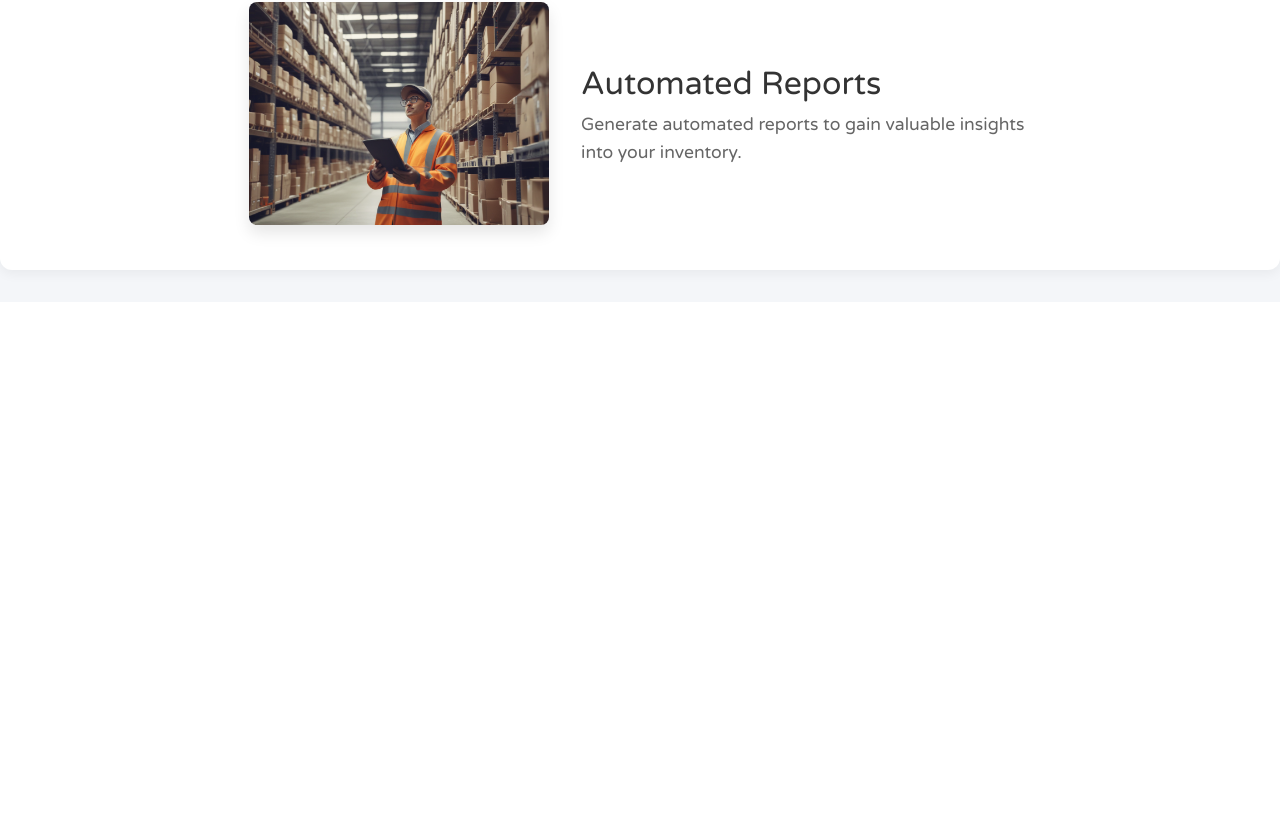
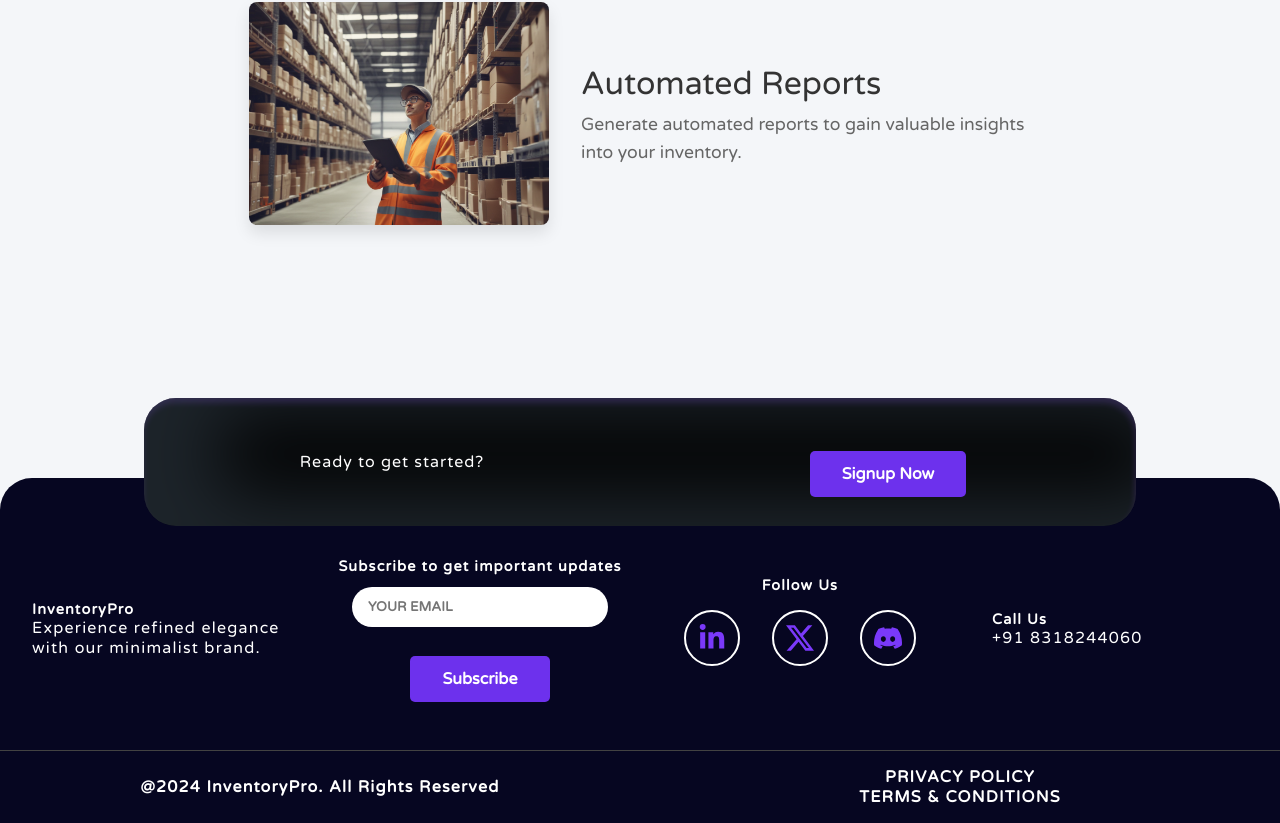
Before and after one commit to mohitsinghgarry/Frontend_Inventory_Managment, a React (Create React App) app: page / in a window 1280 px wide. Shown: the part 1159-1982 px from the top of the page. Before the commit the page ends 1461 px from the top, so only its background shows below. Built offline with nearby package versions, Linux system fonts and the light colour scheme; no server answers.

Commit message:
added footer

```diff
--- a/src/App.js
+++ b/src/App.js
@@ -30,6 +30,7 @@ import { OrdersProvider } from "./ContextApi/OrderContext";
 import ProtectedRoute from "./ProtectedRoute"; // Import the ProtectedRoute component
 import Account from "./CustomerPages/Account";
 import { CountsProvider } from "./ContextApi/CountsContext";
+import { Footer } from "./Login _signup_pages/Footer";
 
 const App = () => {
   return (
--- /dev/null
+++ b/src/Login _signup_pages/Footer.js
@@ -0,0 +1,97 @@
+import React, { useState } from 'react';
+import { useNavigate } from 'react-router-dom';
+import '../Login_signup_css/Footer.scss';
+import { FaLinkedinIn } from "react-icons/fa6";
+import { BsTwitterX } from "react-icons/bs";
+import { SiDiscord } from "react-icons/si";
+
+export const Footer = () => {
+  const navigate = useNavigate();
+  const [email, setEmail] = useState('');
+  const [message, setMessage] = useState('');
+
+  const clickHandler = () => {
+    navigate('/ContactUs');
+  };
+
+  const handleSubscribe = (e) => {
+    e.preventDefault();
+
+    // Email validation regex
+    const emailRegex = /^[^\s@]+@[^\s@]+\.[^\s@]+$/;
+    if (!emailRegex.test(email)) {
+      setMessage('Please enter a valid email address.');
+      return;
+    }
+
+    // Simulate sending email to the backend
+    console.log(`Subscribing with email: ${email}`);
+    setMessage('Thank you for subscribing!');
+    setEmail(''); // Clear the email input
+  };
+
+  return (
+    <div className="footerr">
+      <div className="footer-content">
+        <div className="contact-short">
+          <div className="footer-text">
+            <div className='footer-text-inner'>Ready to get started?</div>
+            {/* <div className='footer-text-inner'>Talk to us today</div> */}
+          </div>
+          <div className='footer-button'>
+            {/* <div className="btn" onClick={clickHandler}>hello</div> */}
+            <button type="submit" className="hero-get-started-button" onClick={clickHandler}>Signup Now</button>
+          </div>
+        </div>
+      </div>
+      <footer className='main-footer'>
+        <div className="brand-name">
+          <div className="brand">InventoryPro</div>
+          <p>Experience refined elegance with our minimalist brand.</p>
+        </div>
+        <div className="subscribe">
+          <div className="brand">Subscribe to get important updates</div>
+          <form className='formspree' onSubmit={handleSubscribe}>
+            <input
+              className='email-box'
+              type="email"
+              placeholder='YOUR EMAIL'
+              value={email}
+              onChange={(e) => setEmail(e.target.value)}
+              required
+            />
+            <button type="submit" className="hero-get-started-button">Subscribe</button>
+          </form>
+          {message && <p className="subscribe-message">{message}</p>}
+        </div>
+        <div className="social-media">
+          <div className="brand">Follow Us</div>
+          <div className="social-icons">
+            <a href='https://www.linkedin.com/in/mohit-singh-95a883225/' className="social-icon">
+              <FaLinkedinIn size={28} color='#7a39fa' />
+            </a>
+            <a href='https://x.com/Mohit_singh_2' className="social-icon">
+              <BsTwitterX size={28} color='#7a39fa' />
+            </a>
+            <a href='#' className="social-icon">
+              <SiDiscord size={28} color='#7a39fa' />
+            </a>
+          </div>
+        </div>
+        <div className="contacting">
+          <div className="brand">Call Us</div>
+          <div className="number">+91 8318244060</div>
+        </div>
+      </footer>
+      <div className="last">
+        <div className="copyright">
+          @{new Date().getFullYear()} InventoryPro. All Rights Reserved
+        </div>
+        <div className="privacy">
+          <div>PRIVACY POLICY</div>
+          <div>TERMS & CONDITIONS</div>
+        </div>
+      </div>
+    </div>
+  );
+};
--- a/src/Login _signup_pages/LandingPage.js
+++ b/src/Login _signup_pages/LandingPage.js
@@ -6,7 +6,7 @@ import rightimg from "../images/Image 84.png";
 import leftimg from "../images/Image 85.png";
 import footerimg from "../images/Container 6.png";
 import '../Login_signup_css/LandingPage.css';
-
+import { Footer } from "./Footer";
 const LandingPage = () => {
   const navigate = useNavigate();
   const [isMenuOpen, setIsMenuOpen] = useState(false);
@@ -35,12 +35,12 @@ const LandingPage = () => {
         </div>
 
         {/* Desktop Navbar Links */}
-        <ul className={`navbar-links ${isMenuOpen ? "navbar-links-open" : ""}`}>
+        {/* <ul className={`navbar-links ${isMenuOpen ? "navbar-links-open" : ""}`}>
           <li><a href="#features" onClick={toggleMenu}>Features</a></li>
           <li><a href="#resources" onClick={toggleMenu}>Resources</a></li>
           <li><a href="#about" onClick={toggleMenu}>About Us</a></li>
           <li><a href="#contact" onClick={toggleMenu}>Contact Us</a></li>
-        </ul>
+        </ul> */}
 
         {/* Auth Buttons */}
         <div className="navbar-auth-buttons">
@@ -65,12 +65,12 @@ const LandingPage = () => {
           <span className="mobile-menu-close" onClick={toggleMenu}>
             &times;
           </span>
-          <ul className="navbar-links">
+          {/* <ul className="navbar-links">
             <li><a href="#features" onClick={toggleMenu}>Features</a></li>
             <li><a href="#resources" onClick={toggleMenu}>Resources</a></li>
             <li><a href="#about" onClick={toggleMenu}>About Us</a></li>
             <li><a href="#contact" onClick={toggleMenu}>Contact Us</a></li>
-          </ul>
+          </ul> */}
           <div className="navbar-auth-buttons">
             <button
               className="navbar-login-button"
@@ -143,6 +143,7 @@ const LandingPage = () => {
           </p>
         </div>
       </div>
+          <Footer/>
     </div>
   );
 };
--- /dev/null
+++ b/src/Login_signup_css/Footer.scss
@@ -0,0 +1,167 @@
+.footer-content{
+    margin-top: 5rem;
+    position: relative;
+    top: 3rem;
+    .contact-short{
+        display: grid;
+        grid-template-columns: repeat(2,1fr);
+        margin-left: 9rem;
+        height: 8rem;
+        // width: 100%;
+        margin-right: 9rem;
+        border-radius: 2rem;
+        box-shadow:rgba(81, 101, 120, 0.3529411765) 49px -8px 72px 28px inset, rgba(145, 81, 255, 0.2274509804) -1px 5px 6px 0px inset;
+        background-color: black;
+        .footer-text ,.footer-button{
+            display: flex;
+            flex-direction: column;
+            // border: 2px solid red;
+            align-items: center;
+        justify-content: center;
+        }
+        .footer-text-inner{
+            letter-spacing: 1px;
+            color: white;
+            font-weight: 500;
+        }
+    }
+}
+.main-footer{
+    z-index: -1;
+    display: grid;
+    color: white;
+    letter-spacing: 1.2px;
+    border-top-left-radius: 2rem;
+    border-top-right-radius: 2rem;
+    z-index: -1;
+    grid-template-columns: repeat(4,1fr);
+    background-color: rgb(6, 6, 33);
+    // border: 2px solid red;
+    height: 17rem;
+    .brand-name , .contacting{
+        // border: 2px solid red;
+        display: flex;
+        flex-direction: column;
+        justify-content: center;
+        // align-items: center;
+        margin-left: 2rem;
+    }
+    .subscribe{
+        // margin-top: 2rem;
+      display: flex;
+    //   margin-top: 2rem;
+      align-items: center;
+      flex-direction: column;
+      justify-content: center;
+      .formspree{
+        display: flex;
+        align-items: center;
+        width: inherit;
+        margin-top: .8rem;
+        width: 100%;
+        height: 42%;
+        flex-direction: column;
+           justify-content: space-between;
+           .email-box{
+            border: none;
+            border-radius: 2rem;
+            height: 2.5rem;
+            font-weight: bold;
+            width: 16rem;
+            padding-left: 1rem;
+           }
+
+      }
+    }
+    .social-media{
+        display: flex;
+        align-items: center;
+        flex-direction: column;
+        justify-content: center;
+        .social-icons{
+            display: flex;
+            align-items: center;
+            justify-content: center;
+            .social-icon{
+                border: 2px solid white;
+                border-radius: 50%;
+                display: flex;
+                align-items: center;
+                justify-content: center;
+                width: 3.5rem;
+                height: 3.5rem;
+                margin: 1rem;
+            }
+        }
+    }
+}
+.brand{
+    margin-top: 2rem;
+    font-weight: bold;
+    font-size: .9rem;
+}
+.last{
+    display: grid;
+    grid-template-columns: repeat(2,1fr);
+    background-color: rgb(6, 6, 33);
+    color: white;
+    letter-spacing: 1.2px;
+    border-top: 1px solid rgb(66, 66, 66);
+    .copyright{
+        display: flex;
+        align-items: center;
+        justify-content: center;
+        font-weight: 600;
+    }
+    .privacy{
+        margin-top: 1rem;
+        margin-bottom: 1rem;
+        display: flex;
+        align-items: center;
+        justify-content: center;
+        flex-direction: column;
+        div{
+            font-weight: 600;
+        }
+    }
+}
+@media (max-width:992px) {
+    .footer-content{
+        top: 0;
+        margin-bottom: 3rem;
+        .contact-short{
+            margin-left: 1rem;
+            margin-right: 1rem;
+        }
+    }
+    .main-footer{
+        grid-template-columns: repeat(1,1fr);
+        height: 100%;
+        padding-left: 1rem;
+        padding-right: 1rem;
+        .subscribe{
+            .formspree{
+                .email-box{
+                    height: 9rem;
+                    // width: 50%;
+                }
+            }
+        }
+    }
+    .last{
+        padding-top: 2rem;
+        padding-bottom: 2rem;
+        grid-template-columns: repeat(1,1fr);
+        font-size: small;
+    }
+}
+@media (max-width:443px) {
+    .footer-content{
+        .contact-short{
+            grid-template-columns: repeat(1,1fr);
+            font-size: small;
+            margin-left: .5rem;
+            margin-right: 0.5rem;
+        }
+    }
+}
--- a/src/Login_signup_css/LandingPage.css
+++ b/src/Login_signup_css/LandingPage.css
@@ -275,8 +275,8 @@
 .reports-section {
   display: flex;
   padding: 2.5rem 1.5rem;
-  background-color: white;
-  box-shadow: 0 4px 12px rgba(0, 0, 0, 0.05);
+  /* background-color: white; */
+  /* box-shadow: 0 4px 12px rgba(0, 0, 0, 0.05); */
   border-radius: 12px;
   margin: 2rem 0;
   align-items: center;
```
Also changed, not shown: src/Login _signup_pages/About.js (added, +24 -0 lines).
